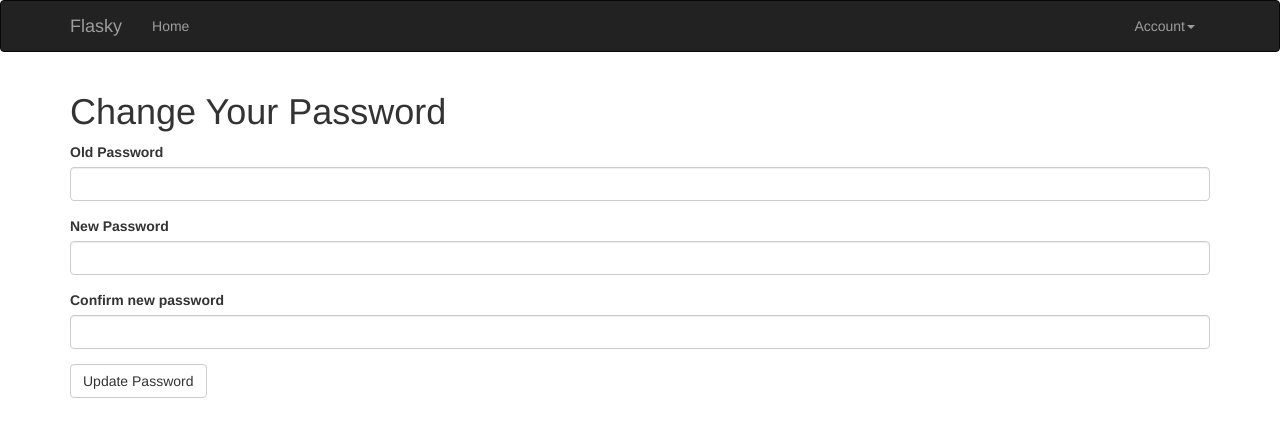
After one commit to dronly/flask-blog, a Flask app: page /auth/change-password in a window 1280 px wide. The commit adds this page. Shown: the top 437 px of the page. Run offline with Flask 2, Linux system fonts and the light colour scheme; the visitor is signed in with stand-in values (Sample User, id 1); data comes from the database, SQL or seed files in the repository; some libraries are stand-ins or nearby versions.

Commit message:
添加更改密码功能

```diff
--- a/app/auth/forms.py
+++ b/app/auth/forms.py
@@ -30,3 +30,11 @@ class RegistrationForm(FlaskForm):
     def validate_username(self, field):
         if User.query.filter_by(username=field.data).first():
             raise ValidationError('Username already in use.')
+
+
+class ChangePasswordForm(FlaskForm):
+    old_password = PasswordField('Old Password', validators=[Required()])
+    password = PasswordField('New Password', validators=[
+        Required(), EqualTo('password2', message='Password must match.')])
+    password2 = PasswordField('Confirm new password', validators=[Required()])
+    submit = SubmitField('Update Password')
--- a/app/auth/views.py
+++ b/app/auth/views.py
@@ -4,7 +4,7 @@ from . import auth
 from .. import db
 from ..models import User
 from ..email import send_email
-from .forms import LoginForm, RegistrationForm
+from .forms import LoginForm, RegistrationForm, ChangePasswordForm
 
 
 @auth.before_app_request
@@ -81,3 +81,16 @@ def unconfirmed():
     if current_user.is_anonymous or current_user.confirmed:
         return redirect(url_for('main.index'))
     return render_template('auth/unconfirmed.html')
+
+
+@auth.route('/change-password', methods=['GET', 'POST'])
+@login_required
+def change_password():
+    form = ChangePasswordForm()
+    if form.validate_on_submit():
+        if current_user.verify_password(form.old_password.data):
+            current_user.password = form.password.data
+            db.session.add(current_user)
+            flash('Your password has been update')
+            return redirect(url_for('main.index'))
+    return render_template('auth/change_password.html', form=form)
--- /dev/null
+++ b/app/templates/auth/change_password.html
@@ -0,0 +1,13 @@
+{% extends "base.html" %}
+{% import "bootstrap/wtf.html" as wtf %}
+
+{% block title %}Flask blog - Change Password{% endblock %}
+
+{% block page_content %}
+<div class="page_header">
+    <h1>Change Your Password</h1>
+</div>
+<div>
+    {{ wtf.quick_form(form) }}
+</div>
+{% endblock %}
--- a/app/templates/base.html
+++ b/app/templates/base.html
@@ -28,13 +28,19 @@
             <ul class="nav navbar-nav">
                 <li><a href="/">Home</a></li>
             </ul>
-            <ur class="nav navbar-nav navbar-right">
+            <ul class="nav navbar-nav navbar-right">
                 {% if current_user.is_authenticated %}
-                <li><a href="{{ url_for('auth.logout') }}">Log Out</a></li>
+                <li class="dropdown">
+                    <a href="#" class="dropdown-toggle" data-toggle="dropdown">Account<b class="caret"></b></a>
+                    <ul class="dropdown-menu">
+                        <li><a href="{{ url_for('auth.change_password') }}">Change Password</a></li>
+                        <li><a href="{{ url_for('auth.logout') }}">Log Out</a></li>
+                    </ul>
+                </li>
                 {% else %}
                 <li><a href="{{ url_for('auth.login') }}">Log In</a></li>
                 {% endif %}
-            </ur>
+            </ul>
         </div>
     </div>
 </div>
```
